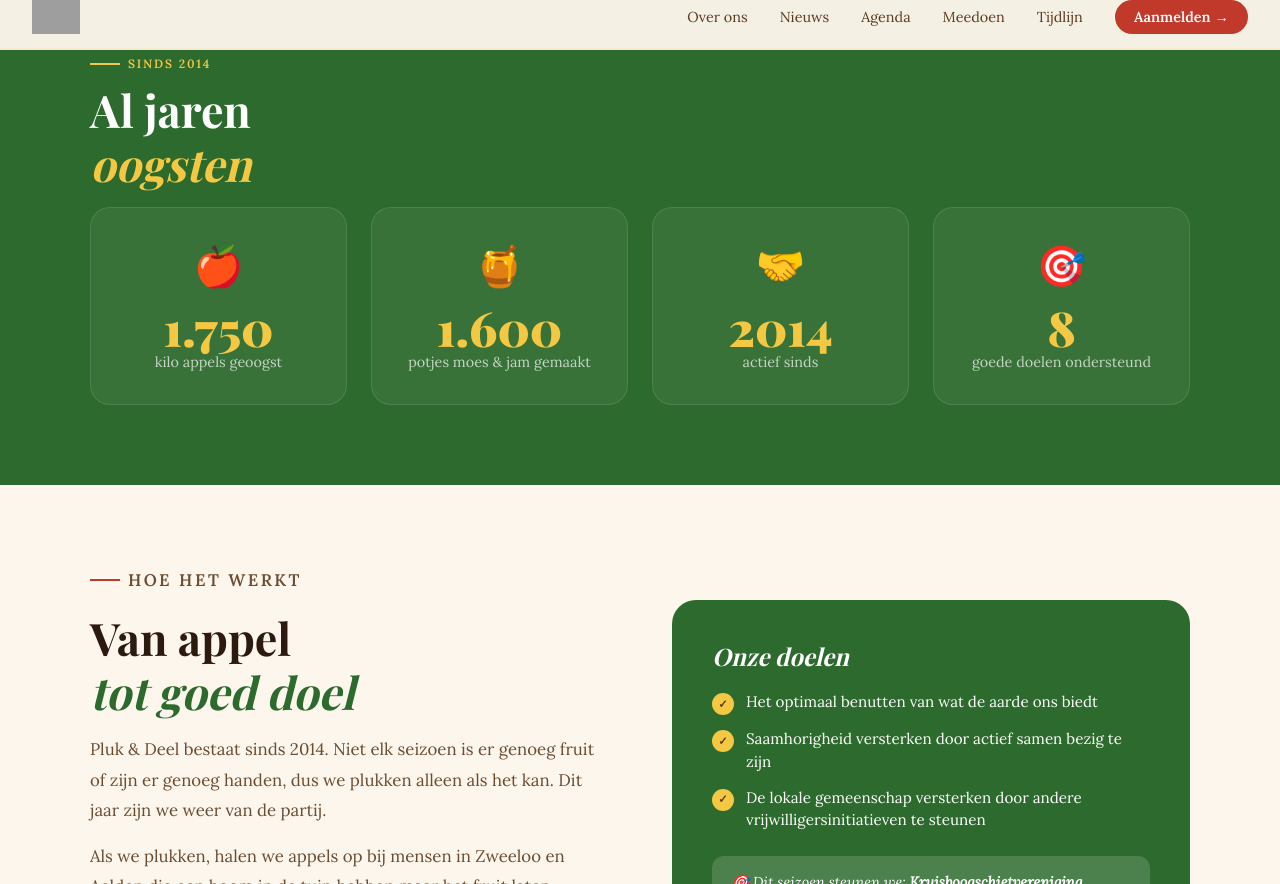
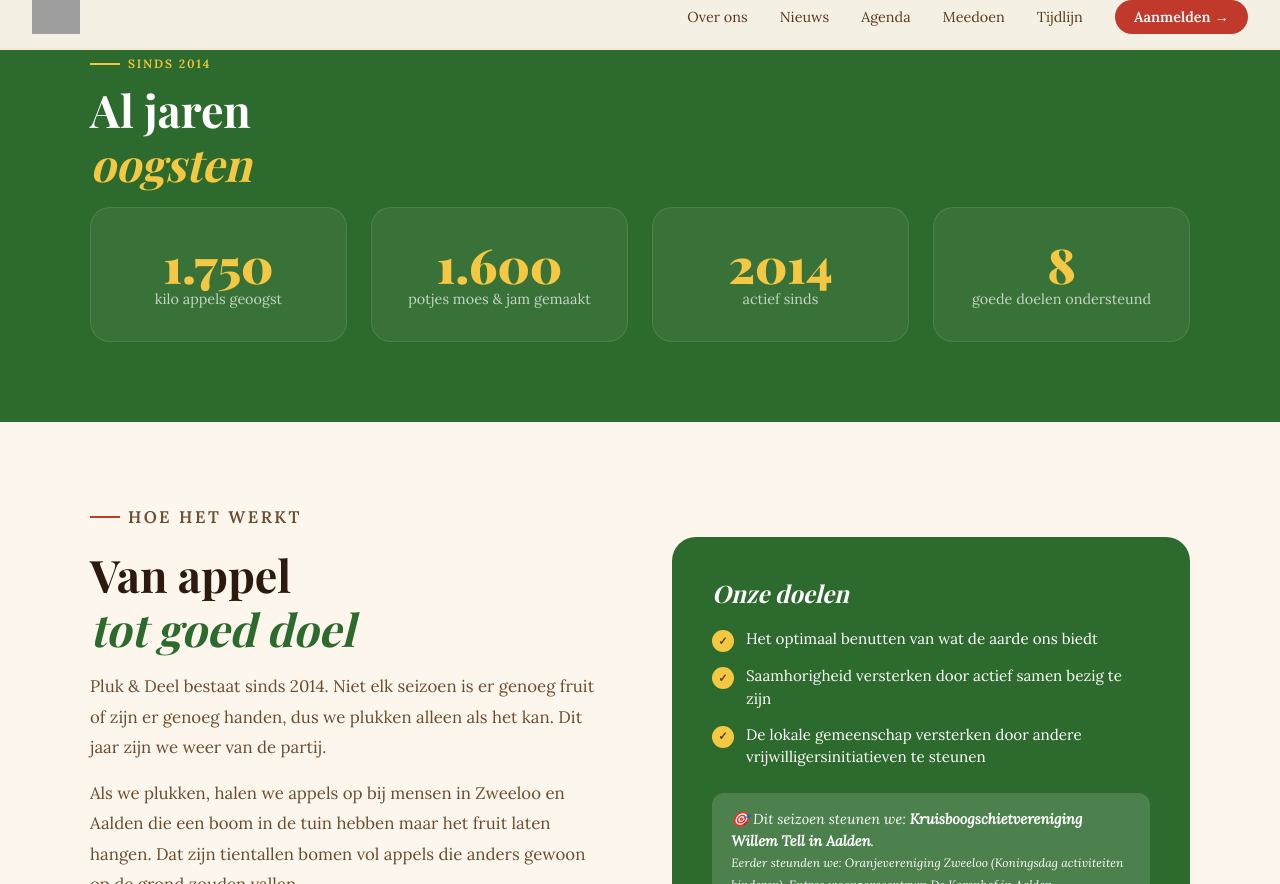
Before and after one commit to PlukenDeel/Pluk-en-Deel-2, a Jekyll site: the page built from index.html, in a window 1280 px wide and 900 px high, scrolled down 908 px, cut to the strip 16-900 px from the top of the window. Built offline with Jekyll 4.4.1, drawn with Linux system fonts in a browser that asks for light colours; some web fonts are replaced; grey boxes are pictures that could not be loaded.

Commit message:
Verwijder icoontjes bij de impact-tellers
Co-Authored-By: Claude Sonnet 5.5 <noreply@anthropic.com>
Claude-Session: https://claude.ai/code/session_016b9uEC1NBd3hxKpcY6HGgH

```diff
--- a/assets/css/main.css
+++ b/assets/css/main.css
@@ -303,7 +303,6 @@ ul.namen-grid { display: flex; flex-wrap: wrap; gap: .75rem; margin-top: 1.5rem;
 .impact-grid { display: grid; grid-template-columns: repeat(auto-fit, minmax(180px, 1fr)); gap: 1.5rem; }
 .impact-kaart { background: rgba(255,255,255,.06); border: 1px solid rgba(255,255,255,.1); border-radius: 20px; padding: 2rem; text-align: center; transition: background var(--overgang), transform var(--overgang); }
 .impact-kaart:hover { background: rgba(255,255,255,.1); transform: translateY(-3px); }
-.impact-emoji { font-size: 2.5rem; margin-bottom: .75rem; display: block; }
 .impact-getal { font-family: 'Playfair Display', Georgia, serif; font-size: 3rem; font-weight: 900; color: var(--geel); line-height: 1; display: block; }
 .impact-label { font-size: .9rem; color: rgba(255,255,255,.7); margin-top: .4rem; line-height: 1.4; }
 
--- a/index.html
+++ b/index.html
@@ -34,22 +34,18 @@ layout: default
     <h2 class="section-title" id="impact-titel">Al jaren<br><em>oogsten</em></h2>
     <div class="impact-grid">
       <div class="impact-kaart">
-        <span class="impact-emoji" aria-hidden="true">🍎</span>
         <span class="impact-getal" data-doel="{{ site.data.algemeen.impact.kilo_appels }}">0</span>
         <span class="impact-label">kilo appels geoogst</span>
       </div>
       <div class="impact-kaart">
-        <span class="impact-emoji" aria-hidden="true">🍯</span>
         <span class="impact-getal" data-doel="{{ site.data.algemeen.impact.potjes }}">0</span>
         <span class="impact-label">potjes moes &amp; jam gemaakt</span>
       </div>
       <div class="impact-kaart">
-        <span class="impact-emoji" aria-hidden="true">🤝</span>
         <span class="impact-getal">2014</span>
         <span class="impact-label">actief sinds</span>
       </div>
       <div class="impact-kaart">
-        <span class="impact-emoji" aria-hidden="true">🎯</span>
         <span class="impact-getal" data-doel="{{ site.data.algemeen.impact.goede_doelen }}">0</span>
         <span class="impact-label">goede doelen ondersteund</span>
       </div>
```
